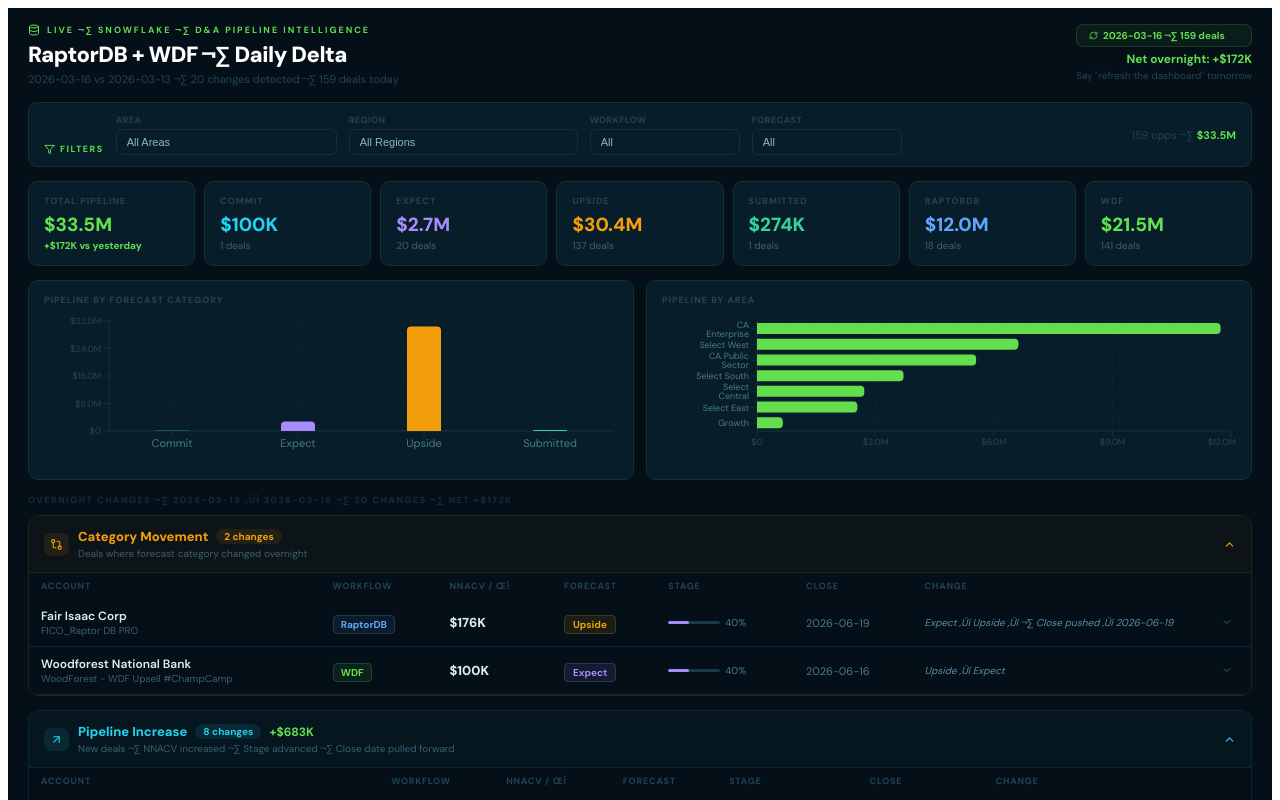
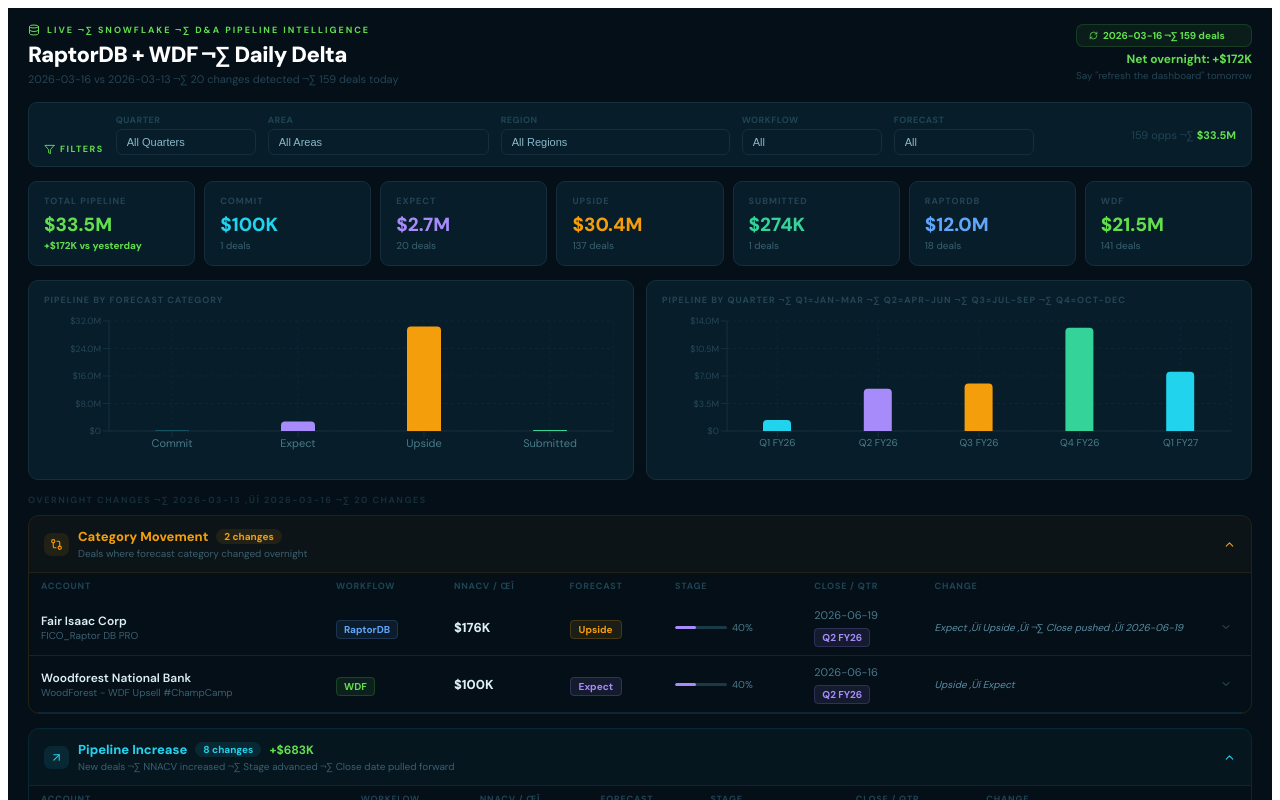
Before and after one commit to Scott-bit-cpu/da-pipeline-dashboard, a React (Vite) app: page / in a window 1280 px wide. Shown: the top 800 px of the page. Built offline with nearby package versions, Linux system fonts and the light colour scheme; the HTML template or start-up script is replaced by a standard one.

Commit message:
Update App.jsx

```diff
--- a/src/App.jsx
+++ b/src/App.jsx
@@ -2,6 +2,20 @@
 import { BarChart, Bar, XAxis, YAxis, CartesianGrid, Tooltip, ResponsiveContainer, Cell } from "recharts";
 import { ChevronDown, ChevronUp, Filter, Database, ArrowUpRight, ArrowDownRight, GitCompare, RefreshCw } from "lucide-react";
 import { TODAY, YESTERDAY, TODAY_DATE, YESTERDAY_DATE } from "./data";
+
+// ‚îÄ‚îÄ‚îÄ Fiscal Quarter: Q1=Jan-Mar, Q2=Apr-Jun, Q3=Jul-Sep, Q4=Oct-Dec ‚îÄ‚îÄ‚îÄ‚îÄ‚îÄ‚îÄ‚îÄ‚îÄ‚îÄ‚îÄ
+function getQuarter(close_date) {
+  if (!close_date) return "Unknown";
+  try {
+    const y = parseInt(close_date.slice(0, 4));
+    const m = parseInt(close_date.slice(5, 7));
+    const fy = String(y).slice(-2);
+    if (m <= 3)  return `Q1 FY${fy}`;
+    if (m <= 6)  return `Q2 FY${fy}`;
+    if (m <= 9)  return `Q3 FY${fy}`;
+    return `Q4 FY${fy}`;
+  } catch (e) { return "Unknown"; }
+}
 
 const STAGE_MAP = {
   "1 - Target (1%)":1,"2 - Discovery (5%)":5,"3 - Objectives (10%)":10,
@@ -25,6 +39,7 @@
   return `${s}$${a.toFixed(0)}`;
 };
 const FC_COLORS = { Commit: "#22d3ee", Expect: "#a78bfa", Upside: "#f59e0b", Submitted: "#34d399" };
+const QTR_COLORS = { Q1: "#22d3ee", Q2: "#a78bfa", Q3: "#f59e0b", Q4: "#34d399" };
 
 function computeDeltas(today, yesterday) {
   if (!yesterday || !yesterday.length) return [];
@@ -34,26 +49,18 @@
   const out = [];
   for (const id of allIds) {
     const t = tMap[id], y = yMap[id];
-    if (t && !y) {
-      out.push({ ...t, flags: ["new"], section: "increase", delta_nnacv: t.nnacv, change_label: "New deal entered pipeline", prev: null });
-      continue;
-    }
-    if (y && !t) {
-      out.push({ ...y, flags: ["removed"], section: "decrease", delta_nnacv: -y.nnacv, change_label: "Removed from pipeline", prev: null });
-      continue;
-    }
+    if (t && !y) { out.push({ ...t, flags: ["new"], section: "increase", delta_nnacv: t.nnacv, change_label: "New deal entered pipeline", prev: null }); continue; }
+    if (y && !t) { out.push({ ...y, flags: ["removed"], section: "decrease", delta_nnacv: -y.nnacv, change_label: "Removed from pipeline", prev: null }); continue; }
     const flags = [], labels = [];
-    const tf = FC_RANK[t.forecast_category] || 0;
-    const yf = FC_RANK[y.forecast_category] || 0;
-    const tp = spct(t.stage), yp = spct(y.stage);
-    const nd = t.nnacv - y.nnacv;
-    if (tf > yf) { flags.push("fc_upgraded"); labels.push(`${y.forecast_category} ‚Üí ${t.forecast_category}`); }
+    const tf = FC_RANK[t.forecast_category] || 0, yf = FC_RANK[y.forecast_category] || 0;
+    const tp = spct(t.stage), yp = spct(y.stage), nd = t.nnacv - y.nnacv;
+    if (tf > yf) { flags.push("fc_upgraded");   labels.push(`${y.forecast_category} ‚Üí ${t.forecast_category}`); }
     if (tf < yf) { flags.push("fc_downgraded"); labels.push(`${y.forecast_category} ‚Üí ${t.forecast_category} ‚Üì`); }
-    if (nd > 1000) { flags.push("nnacv_up"); labels.push(`NNACV +${fmtK(nd)}`); }
+    if (nd > 1000)  { flags.push("nnacv_up");   labels.push(`NNACV +${fmtK(nd)}`); }
     if (nd < -1000) { flags.push("nnacv_down"); labels.push(`NNACV ${fmtK(nd)}`); }
     if (t.close_date > y.close_date) { flags.push("date_pushed"); labels.push(`Close pushed ‚Üí ${t.close_date}`); }
     if (t.close_date < y.close_date) { flags.push("date_pulled"); labels.push(`Close pulled ‚Üí ${t.close_date}`); }
-    if (tp > yp) { flags.push("stage_up"); labels.push(`Stage ${yp}%‚Üí${tp}%`); }
+    if (tp > yp) { flags.push("stage_up");   labels.push(`Stage ${yp}%‚Üí${tp}%`); }
     if (tp < yp) { flags.push("stage_down"); labels.push(`Stage ${yp}%‚Üí${tp}% ‚Üì`); }
     if (!flags.length) continue;
     const section = flags.some(f => f.startsWith("fc_")) ? "movement"
@@ -68,12 +75,15 @@
   const c = FC_COLORS[fc] || "#6b7280";
   return <span style={{ background: `${c}18`, color: c, border: `1px solid ${c}35`, borderRadius: 4, padding: "2px 8px", fontSize: 10, fontWeight: 700, whiteSpace: "nowrap" }}>{fc}</span>;
 };
-
 const WFChip = ({ wf }) => {
   const c = wf === "RaptorDB" ? "#60a5fa" : "#63DF4E";
   return <span style={{ background: `${c}15`, color: c, border: `1px solid ${c}30`, borderRadius: 4, padding: "2px 7px", fontSize: 10, fontWeight: 700 }}>{wf === "Workflow Data Fabric" ? "WDF" : wf}</span>;
 };
-
+const QtrChip = ({ date }) => {
+  const q = getQuarter(date);
+  const c = QTR_COLORS[q.slice(0, 2)] || "#6b7280";
+  return <span style={{ background: `${c}18`, color: c, border: `1px solid ${c}30`, borderRadius: 4, padding: "2px 7px", fontSize: 10, fontWeight: 700 }}>{q}</span>;
+};
 const StagePip = ({ pct }) => {
   const c = pct >= 70 ? "#22d3ee" : pct >= 40 ? "#a78bfa" : pct >= 20 ? "#f59e0b" : "#374151";
   return (
@@ -94,7 +104,7 @@
       <tr onClick={() => setOpen(!open)} style={{ cursor: "pointer", background: open ? "#0b2535" : "transparent", borderBottom: "1px solid #0d2535", transition: "background 0.12s" }}>
         <td style={{ padding: "9px 12px" }}>
           <div style={{ color: "#ddeef5", fontWeight: 600, fontSize: 12 }}>{d.account || "(unnamed)"}</div>
-          <div style={{ color: "#3a6070", fontSize: 10, maxWidth: 230, overflow: "hidden", textOverflow: "ellipsis", whiteSpace: "nowrap" }}>{d.opty_name}</div>
+          <div style={{ color: "#3a6070", fontSize: 10, maxWidth: 200, overflow: "hidden", textOverflow: "ellipsis", whiteSpace: "nowrap" }}>{d.opty_name}</div>
         </td>
         <td style={{ padding: "9px 12px" }}><WFChip wf={d.workflow} /></td>
         <td style={{ padding: "9px 12px" }}>
@@ -103,11 +113,12 @@
         </td>
         <td style={{ padding: "9px 12px" }}><FCBadge fc={d.forecast_category} /></td>
         <td style={{ padding: "9px 12px" }}><StagePip pct={spct(d.stage)} /></td>
-        <td style={{ padding: "9px 12px", color: "#4a7a8a", fontSize: 11 }}>{d.close_date}</td>
-        {isDelta && <td style={{ padding: "9px 12px", color: "#5a8fa3", fontSize: 10, fontStyle: "italic", maxWidth: 190 }}>{d.change_label}</td>}
-        <td style={{ padding: "9px 12px", textAlign: "center" }}>
-          {open ? <ChevronUp size={12} color="#3a6070" /> : <ChevronDown size={12} color="#3a6070" />}
+        <td style={{ padding: "9px 12px" }}>
+          <div style={{ fontSize: 11, color: "#4a7a8a", marginBottom: 3 }}>{d.close_date}</div>
+          <QtrChip date={d.close_date} />
         </td>
+        {isDelta && <td style={{ padding: "9px 12px", color: "#5a8fa3", fontSize: 10, fontStyle: "italic", maxWidth: 180 }}>{d.change_label}</td>}
+        <td style={{ padding: "9px 12px", textAlign: "center" }}>{open ? <ChevronUp size={12} color="#3a6070" /> : <ChevronDown size={12} color="#3a6070" />}</td>
       </tr>
       {open && (
         <tr style={{ background: "#081d2c" }}>
@@ -131,15 +142,13 @@
   const [closed, setClosed] = useState(false);
   const total = deals.reduce((s, d) => s + (d.delta_nnacv || 0), 0);
   const hdrs = isDelta
-    ? ["Account", "Workflow", "NNACV / Œî", "Forecast", "Stage", "Close", "Change", ""]
-    : ["Account", "Workflow", "NNACV", "Forecast", "Stage", "Close Date", ""];
+    ? ["Account", "Workflow", "NNACV / Œî", "Forecast", "Stage", "Close / Qtr", "Change", ""]
+    : ["Account", "Workflow", "NNACV", "Forecast", "Stage", "Close / Qtr", ""];
   return (
     <div style={{ marginBottom: 14, borderRadius: 11, overflow: "hidden", border: `1px solid ${accent}22` }}>
       <div onClick={() => setClosed(!closed)} style={{ background: `${accent}08`, padding: "12px 15px", cursor: "pointer", display: "flex", justifyContent: "space-between", alignItems: "center", borderBottom: closed ? "none" : `1px solid ${accent}18` }}>
         <div style={{ display: "flex", alignItems: "center", gap: 9 }}>
-          <div style={{ background: `${accent}18`, borderRadius: 7, padding: "5px 6px", display: "flex" }}>
-            <Icon size={13} color={accent} />
-          </div>
+          <div style={{ background: `${accent}18`, borderRadius: 7, padding: "5px 6px", display: "flex" }}><Icon size={13} color={accent} /></div>
           <div>
             <div style={{ display: "flex", alignItems: "center", gap: 8, marginBottom: 2 }}>
               <span style={{ color: accent, fontWeight: 800, fontSize: 13 }}>{title}</span>
@@ -175,6 +184,13 @@
 export default function App() {
   const deltas = useMemo(() => computeDeltas(TODAY, YESTERDAY), []);
 
+  // Quarter options ordered correctly
+  const quarters = useMemo(() => {
+    const qSet = new Set(TODAY.map(d => getQuarter(d.close_date)).filter(q => q !== "Unknown"));
+    const qOrder = ["Q1 FY26","Q2 FY26","Q3 FY26","Q4 FY26","Q1 FY27","Q2 FY27","Q3 FY27","Q4 FY27"];
+    return ["All Quarters", ...qOrder.filter(q => qSet.has(q))];
+  }, []);
+
   const areas = useMemo(() => ["All Areas", ...new Set(TODAY.map(d => d.area).filter(Boolean))].sort((a, b) => a === "All Areas" ? -1 : a.localeCompare(b)), []);
   const [area, setArea] = useState("All Areas");
   const regions = useMemo(() => {
@@ -184,21 +200,24 @@
   const [region, setRegion] = useState("All Regions");
   const [wf, setWf] = useState("All");
   const [fc, setFc] = useState("All");
+  const [qtr, setQtr] = useState("All Quarters");
   const onArea = (v) => { setArea(v); setRegion("All Regions"); };
 
   const filtered = useMemo(() => TODAY.filter(d =>
     (area === "All Areas" || d.area === area) &&
     (region === "All Regions" || d.region === region) &&
     (wf === "All" || d.workflow === wf) &&
-    (fc === "All" || d.forecast_category === fc)
-  ), [area, region, wf, fc]);
+    (fc === "All" || d.forecast_category === fc) &&
+    (qtr === "All Quarters" || getQuarter(d.close_date) === qtr)
+  ), [area, region, wf, fc, qtr]);
 
   const fDeltas = useMemo(() => deltas.filter(d =>
     (area === "All Areas" || d.area === area) &&
     (region === "All Regions" || d.region === region) &&
     (wf === "All" || d.workflow === wf) &&
-    (fc === "All" || d.forecast_category === fc)
-  ), [deltas, area, region, wf, fc]);
+    (fc === "All" || d.forecast_category === fc) &&
+    (qtr === "All Quarters" || getQuarter(d.close_date) === qtr)
+  ), [deltas, area, region, wf, fc, qtr]);
 
   const fMov = fDeltas.filter(d => d.section === "movement").sort((a, b) => b.nnacv - a.nnacv);
   const fInc = fDeltas.filter(d => d.section === "increase").sort((a, b) => b.delta_nnacv - a.delta_nnacv);
@@ -214,12 +233,13 @@
     n: filtered.filter(d => d.forecast_category === f).length
   })).filter(x => x.v > 0);
 
-  const areaChart = [...new Set(filtered.map(d => d.area).filter(Boolean))].map(a => ({
-    name: a.replace(" (AREA)", "").replace("AMS Commercial ", "").replace("Canada ", "CA "),
-    v: filtered.filter(d => d.area === a).reduce((s, d) => s + d.nnacv, 0)
-  })).sort((a, b) => b.v - a.v).slice(0, 7);
+  const qtrChart = ["Q1 FY26","Q2 FY26","Q3 FY26","Q4 FY26","Q1 FY27"].map(q => ({
+    name: q,
+    v: filtered.filter(d => getQuarter(d.close_date) === q).reduce((s, d) => s + d.nnacv, 0),
+    n: filtered.filter(d => getQuarter(d.close_date) === q).length
+  })).filter(x => x.v > 0);
 
-  const ss = { background: "#071e2a", border: "1px solid #162e3a", borderRadius: 6, color: "#8ab8c8", padding: "6px 10px", fontSize: 11, cursor: "pointer", outline: "none", appearance: "none", WebkitAppearance: "none", minWidth: 150 };
+  const ss = { background: "#071e2a", border: "1px solid #162e3a", borderRadius: 6, color: "#8ab8c8", padding: "6px 10px", fontSize: 11, cursor: "pointer", outline: "none", appearance: "none", WebkitAppearance: "none", minWidth: 140 };
 
   const KCard = ({ lbl, val, sub, c, delta }) => (
     <div style={{ background: "#071e2a", border: "1px solid #162e3a", borderRadius: 9, padding: "13px 15px", flex: 1, minWidth: 110 }}>
@@ -234,6 +254,7 @@
     <div style={{ minHeight: "100vh", background: "#040f18", fontFamily: "'DM Sans','Helvetica Neue',sans-serif", color: "#aac8d4", padding: "16px 20px" }}>
       <link href="https://fonts.googleapis.com/css2?family=DM+Sans:wght@400;500;600;700;800;900&display=swap" rel="stylesheet" />
 
+      {/* HEADER */}
       <div style={{ display: "flex", justifyContent: "space-between", alignItems: "flex-start", marginBottom: 16 }}>
         <div>
           <div style={{ display: "flex", alignItems: "center", gap: 7, marginBottom: 4 }}>
@@ -252,22 +273,32 @@
         </div>
       </div>
 
+      {/* FILTERS */}
       <div style={{ background: "#071e2a", border: "1px solid #162e3a", borderRadius: 9, padding: "11px 15px", marginBottom: 14, display: "flex", gap: 12, alignItems: "flex-end", flexWrap: "wrap" }}>
         <div style={{ display: "flex", alignItems: "center", gap: 5 }}>
           <Filter size={11} color="#63DF4E" />
           <span style={{ color: "#63DF4E", fontSize: 9, fontWeight: 700, textTransform: "uppercase", letterSpacing: 1.5 }}>Filters</span>
         </div>
-        {[{ lbl: "Area", v: area, opts: areas, fn: onArea }, { lbl: "Region", v: region, opts: regions, fn: setRegion }, { lbl: "Workflow", v: wf, opts: ["All", "WDF", "RaptorDB"], fn: setWf }, { lbl: "Forecast", v: fc, opts: ["All", "Commit", "Expect", "Upside", "Submitted"], fn: setFc }].map(({ lbl, v, opts, fn }) => (
+        {[
+          { lbl: "Quarter", v: qtr, opts: quarters, fn: setQtr },
+          { lbl: "Area", v: area, opts: areas, fn: onArea },
+          { lbl: "Region", v: region, opts: regions, fn: setRegion },
+          { lbl: "Workflow", v: wf, opts: ["All", "WDF", "RaptorDB"], fn: setWf },
+          { lbl: "Forecast", v: fc, opts: ["All", "Commit", "Expect", "Upside", "Submitted"], fn: setFc }
+        ].map(({ lbl, v, opts, fn }) => (
           <div key={lbl} style={{ display: "flex", flexDirection: "column", gap: 3 }}>
             <span style={{ color: "#1f4555", fontSize: 9, fontWeight: 700, textTransform: "uppercase", letterSpacing: 0.5 }}>{lbl}</span>
             <select value={v} onChange={e => fn(e.target.value)} style={ss}>{opts.map(o => <option key={o}>{o}</option>)}</select>
           </div>
         ))}
-        <div style={{ marginLeft: "auto", color: "#1f4555", fontSize: 11, alignSelf: "center" }}>{filtered.length} opps ¬∑ <span style={{ color: "#63DF4E", fontWeight: 700 }}>{fmtK(total)}</span></div>
+        <div style={{ marginLeft: "auto", color: "#1f4555", fontSize: 11, alignSelf: "center" }}>
+          {filtered.length} opps ¬∑ <span style={{ color: "#63DF4E", fontWeight: 700 }}>{fmtK(total)}</span>
+        </div>
       </div>
 
+      {/* KPI CARDS */}
       <div style={{ display: "flex", gap: 9, marginBottom: 14, flexWrap: "wrap" }}>
-        <KCard lbl="Total Pipeline" val={fmtK(total)} delta={netDelta} c="#63DF4E" />
+        <KCard lbl="Total Pipeline" val={fmtK(total)} delta={qtr === "All Quarters" ? netDelta : undefined} sub={qtr !== "All Quarters" ? qtr : undefined} c="#63DF4E" />
         <KCard lbl="Commit" val={fmtK(filtered.filter(d => d.forecast_category === "Commit").reduce((s, d) => s + d.nnacv, 0))} sub={`${filtered.filter(d => d.forecast_category === "Commit").length} deals`} c="#22d3ee" />
         <KCard lbl="Expect" val={fmtK(filtered.filter(d => d.forecast_category === "Expect").reduce((s, d) => s + d.nnacv, 0))} sub={`${filtered.filter(d => d.forecast_category === "Expect").length} deals`} c="#a78bfa" />
         <KCard lbl="Upside" val={fmtK(filtered.filter(d => d.forecast_category === "Upside").reduce((s, d) => s + d.nnacv, 0))} sub={`${filtered.filter(d => d.forecast_category === "Upside").length} deals`} c="#f59e0b" />
@@ -276,6 +307,7 @@
         <KCard lbl="WDF" val={fmtK(filtered.filter(d => d.workflow === "WDF").reduce((s, d) => s + d.nnacv, 0))} sub={`${filtered.filter(d => d.workflow === "WDF").length} deals`} c="#63DF4E" />
       </div>
 
+      {/* CHARTS */}
       <div style={{ display: "grid", gridTemplateColumns: "1fr 1fr", gap: 12, marginBottom: 14 }}>
         <div style={{ background: "#071e2a", border: "1px solid #162e3a", borderRadius: 10, padding: "13px 15px" }}>
           <div style={{ color: "#254555", fontSize: 9, fontWeight: 700, textTransform: "uppercase", letterSpacing: 1, marginBottom: 10 }}>Pipeline by Forecast Category</div>
@@ -290,21 +322,22 @@
           </ResponsiveContainer>
         </div>
         <div style={{ background: "#071e2a", border: "1px solid #162e3a", borderRadius: 10, padding: "13px 15px" }}>
-          <div style={{ color: "#254555", fontSize: 9, fontWeight: 700, textTransform: "uppercase", letterSpacing: 1, marginBottom: 10 }}>Pipeline by Area</div>
+          <div style={{ color: "#254555", fontSize: 9, fontWeight: 700, textTransform: "uppercase", letterSpacing: 1, marginBottom: 10 }}>Pipeline by Quarter ¬∑ Q1=Jan-Mar ¬∑ Q2=Apr-Jun ¬∑ Q3=Jul-Sep ¬∑ Q4=Oct-Dec</div>
           <ResponsiveContainer width="100%" height={150}>
-            <BarChart data={areaChart} layout="vertical" barSize={11}>
+            <BarChart data={qtrChart} barSize={28}>
               <CartesianGrid strokeDasharray="3 3" stroke="#0d2535" />
-              <XAxis type="number" stroke="#162e3a" tick={{ fontSize: 9, fill: "#254555" }} tickFormatter={v => fmtK(v)} />
-              <YAxis dataKey="name" type="category" stroke="#162e3a" tick={{ fontSize: 9, fill: "#4a7a8a" }} width={90} />
-              <Tooltip contentStyle={{ background: "#071e2a", border: "1px solid #162e3a", borderRadius: 7, color: "#ddeef5" }} formatter={v => [fmtK(v), "Pipeline"]} />
-              <Bar dataKey="v" radius={[0, 4, 4, 0]} fill="#63DF4E" />
+              <XAxis dataKey="name" stroke="#162e3a" tick={{ fontSize: 10, fill: "#4a7a8a" }} />
+              <YAxis stroke="#162e3a" tick={{ fontSize: 9, fill: "#254555" }} tickFormatter={v => fmtK(v)} />
+              <Tooltip contentStyle={{ background: "#071e2a", border: "1px solid #162e3a", borderRadius: 7, color: "#ddeef5" }} formatter={(v, n, p) => [fmtK(v), `${p.payload.n} deals`]} />
+              <Bar dataKey="v" radius={[4, 4, 0, 0]}>{qtrChart.map((q, i) => <Cell key={i} fill={QTR_COLORS[q.name.slice(0, 2)] || "#63DF4E"} />)}</Bar>
             </BarChart>
           </ResponsiveContainer>
         </div>
       </div>
 
+      {/* DELTA SECTIONS */}
       <div style={{ color: "#162e3a", fontSize: 9, fontWeight: 700, textTransform: "uppercase", letterSpacing: 1.5, marginBottom: 9 }}>
-        Overnight Changes ¬∑ {YESTERDAY_DATE} ‚Üí {TODAY_DATE} ¬∑ {deltas.length} changes ¬∑ net {netDelta >= 0 ? "+" : ""}{fmtK(netDelta)}
+        Overnight Changes ¬∑ {YESTERDAY_DATE} ‚Üí {TODAY_DATE} ¬∑ {fDeltas.length} changes{qtr !== "All Quarters" ? ` ¬∑ ${qtr}` : ""}
       </div>
 
       <Section title="Category Movement" desc="Deals where forecast category changed overnight" accent="#f59e0b" Icon={GitCompare} deals={fMov} empty="No category changes overnight with current filters." isDelta={true} />
```
